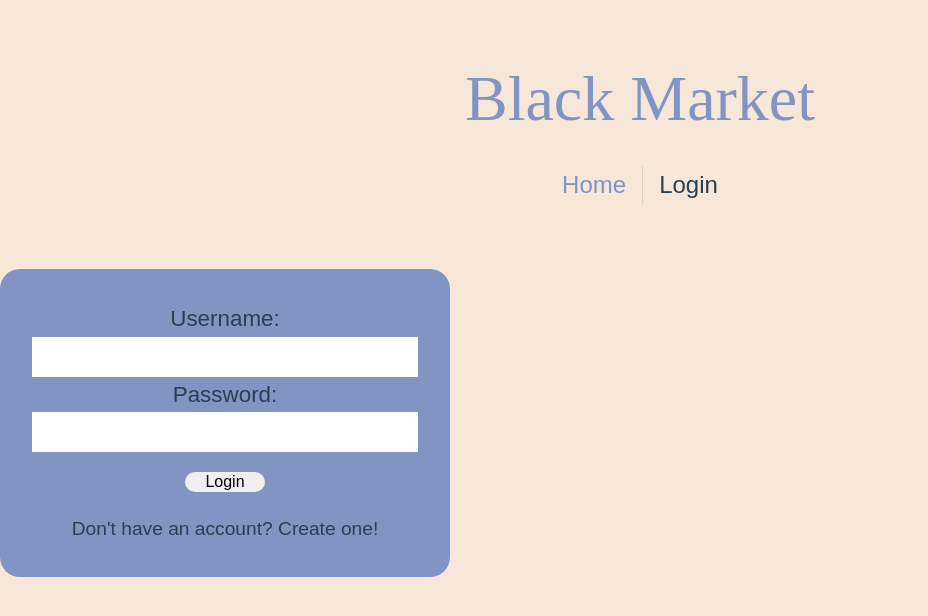
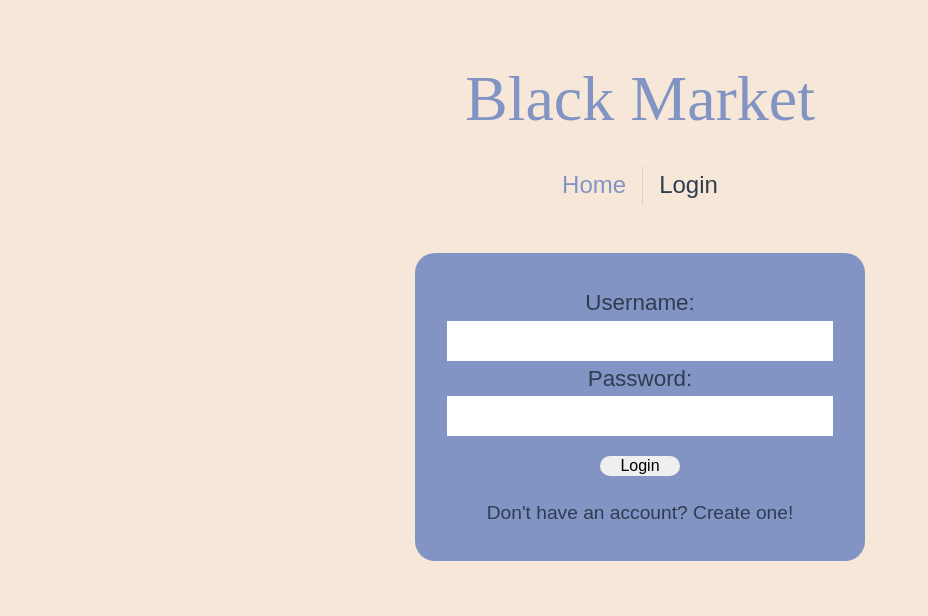
Before and after one commit to staten-island-tech/sql-project-hi, a Vue app in the folder vue/: page /login in a window 1280 px wide. Shown: the top 616 px of the page, without its empty margins (0-928 px from the left). Built offline with nearby package versions, Linux system fonts and the light colour scheme; a web font is replaced by a local one.

Commit message:
centered

```diff
--- a/vue/src/App.vue
+++ b/vue/src/App.vue
@@ -28,6 +28,7 @@ nav {
   margin-top: 1rem;
   font-family: 'Jaldi', sans-serif;
   font-weight: bold;
+  margin-bottom: 3rem;
 }
 
 nav a.router-link-exact-active {
--- a/vue/src/views/LoginView.vue
+++ b/vue/src/views/LoginView.vue
@@ -11,7 +11,7 @@
 
 <style scoped>
 .login {
-  margin-top: 4rem;
+  margin: auto;
   padding: 2rem;
   font-size: 1.4rem;
   font-family: 'Jaldi', sans-serif;
```
